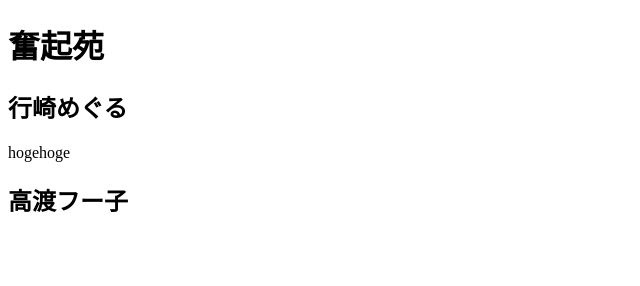
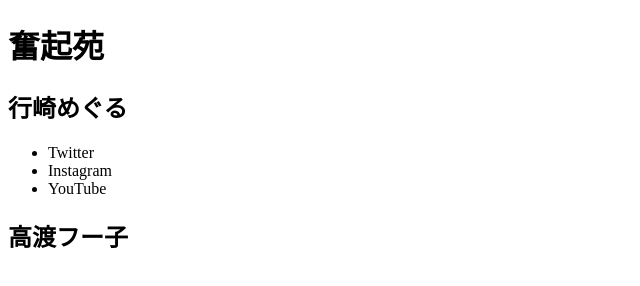
Before and after one commit to funkien/funkien.github.io, a plain HTML site: page index.html in a window 1280 px wide. Shown: the whole page, without its empty margins (0-640 px from the left). Drawn offline with Linux system fonts and the light colour scheme.

Commit message:
update main page

```diff
--- a/index.html
+++ b/index.html
@@ -7,7 +7,11 @@
   <body>
     <h1>奮起苑</h1>
     <h2>行崎めぐる</h2>
-    <p>hogehoge</p>
+    <ul>
+      <li>Twitter</li>
+      <li>Instagram</li>
+      <li>YouTube</li>
+    </ul>
     <h2>高渡フー子</h2>
   </body>
 </html>
```
